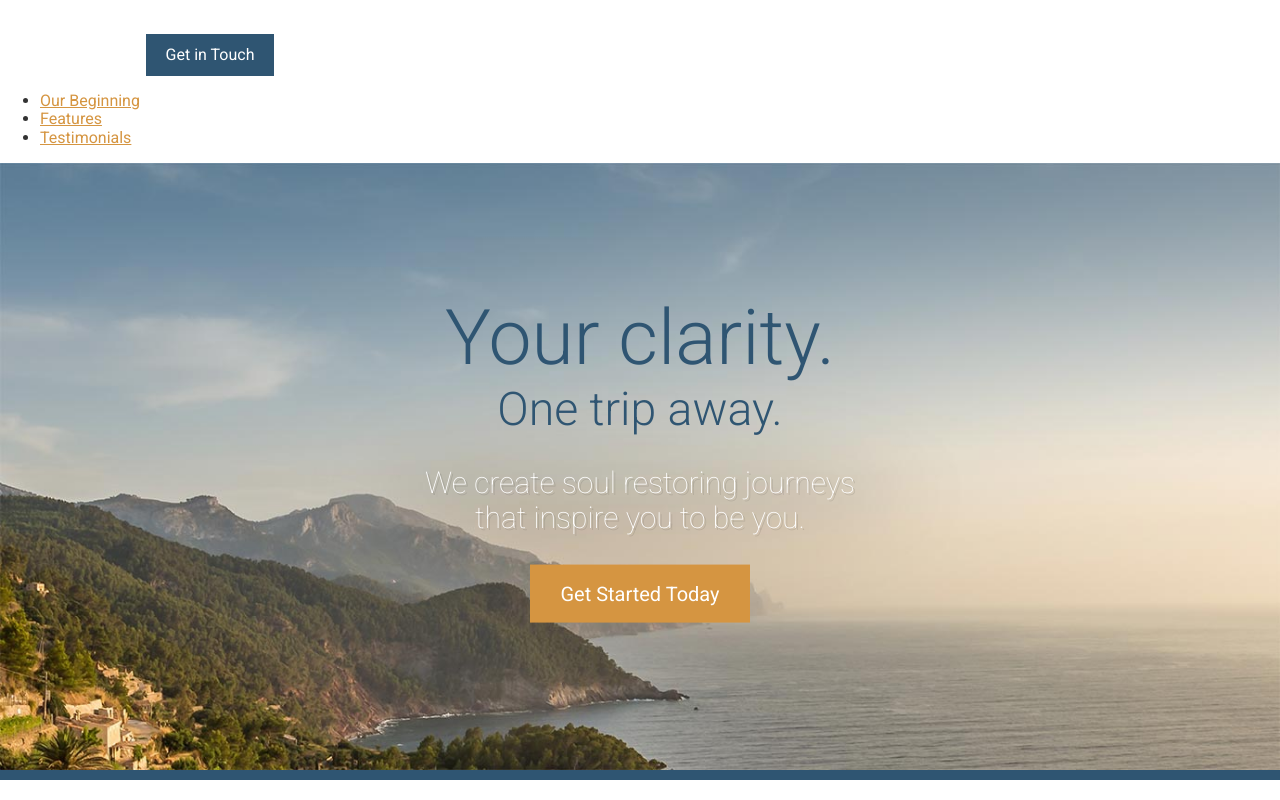
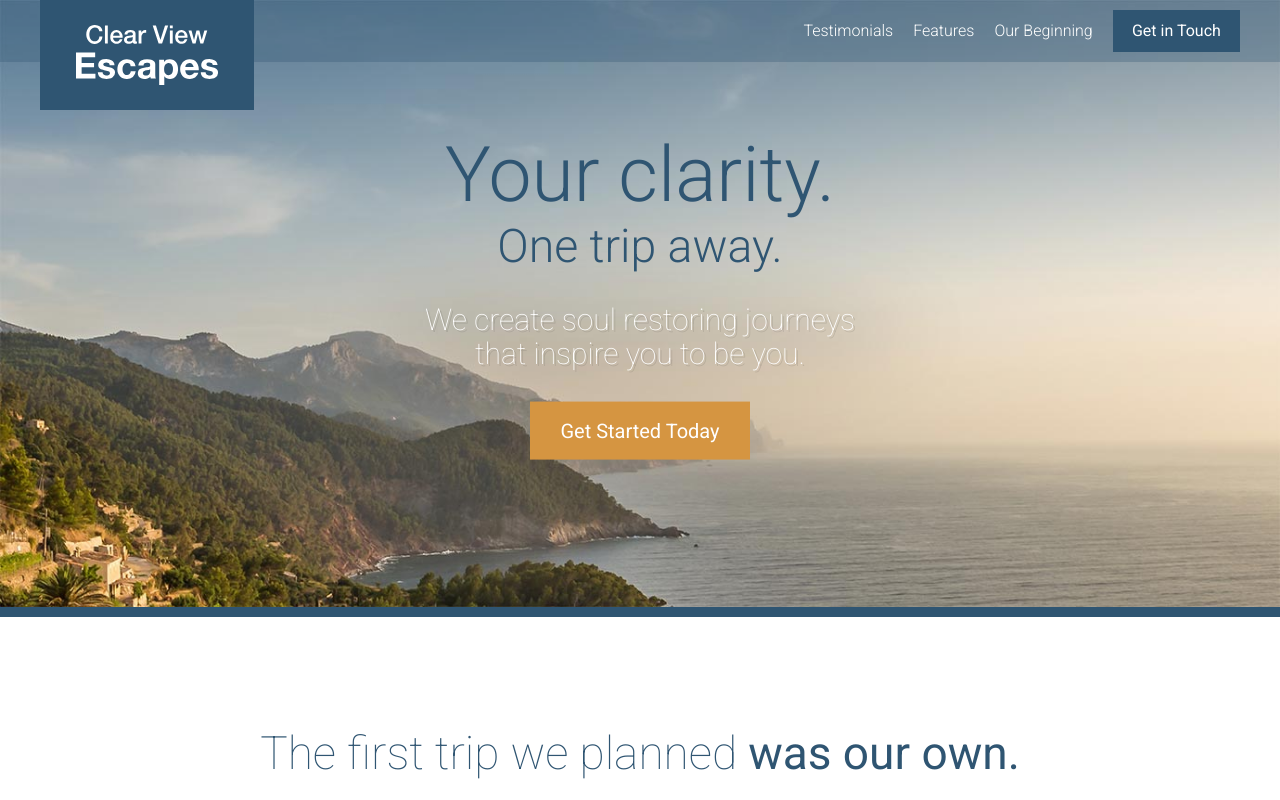
Before and after one commit to chrisgbradley/travel-site, a website: page app/index.html in a window 1280 px wide. Shown: the top 800 px of the page. Drawn offline with Linux system fonts and the light colour scheme.

Commit message:
add responsiveness to header and nav

```diff
--- /dev/null
+++ b/app/assets/styles/modules/_primary-nav.css
@@ -0,0 +1,27 @@
+.primary-nav {
+
+	&--pull-right {
+		float: right;
+	}
+
+	ul {
+		margin: 0;
+		padding: 0;
+
+		@mixin clearFix;
+	}
+
+	li {
+		list-style: none;
+		float: right;
+		padding-right: 20px;
+	}
+
+	a {
+		color: #fff;
+		text-decoration: none;
+		font-weight: 300;
+		padding: 12px 0;
+		display: block;
+	}
+}
--- /dev/null
+++ b/app/assets/styles/modules/_site-header.css
@@ -0,0 +1,54 @@
+.site-header {
+	position: absolute;
+	z-index: 2;
+	width: 100%;
+	padding: 10px 0;
+
+	@mixin atMedium {
+		background-color: rgba($mainBlue, .3);
+	}
+
+	&__logo {
+		position: absolute;
+		top: 0;
+		left: 50%;
+		transform-origin: top;
+		transform: translateX(-50%) scale(.8);
+		background-color: $mainBlue;
+		padding: 25px 36px;
+
+		@mixin atMedium {
+			left: auto;
+			transform: translateX(0);
+		}
+	}
+
+	&__logo__graphic {
+		text-indent: -9999px;
+	}
+
+	&__btn-container {
+		float: right;
+	}
+
+	&__menu-icon {
+		width: 20px;
+		height: 20px;
+		background-color: #fff;
+		position: absolute;
+		top: 10px;
+		right: 10px;
+
+		@mixin atMedium {
+			display: none;
+		}
+	}
+
+	&__menu-content {
+		display: none;
+
+		@mixin atMedium {
+			display: block;
+		}
+	}
+}
--- a/app/assets/styles/styles.css
+++ b/app/assets/styles/styles.css
@@ -14,3 +14,5 @@
 @import "modules/_feature-item";
 @import "modules/_testimonial";
 @import "modules/_site-footer";
+@import "modules/_site-header";
+@import "modules/_primary-nav";
--- a/app/index.html
+++ b/app/index.html
@@ -10,16 +10,27 @@
   <link rel="stylesheet" href="temp/styles/styles.css" />
 </head>
 <body>
-  <header>
-    <img src="assets/images/icons/clear-view-escapes.svg">
+  <header class="site-header">
+    <div class="wrapper">
+      <div class="site-header__logo">
+        <div class="site-header__logo__graphic icon icon--clear-view-escapes">Clear View Escapes</div>
+      </div>
+
+      <div class="site-header__menu-icon"></div>
+
+      <div class="site-header__menu-content">
+        <div class="site-header__btn-container">
           <a class="btn" href="#">Get in Touch</a>
-    <nav>
+        </div>
+        <nav class="primary-nav primary-nav--pull-right">
           <ul>
             <li><a href="#our-beginning">Our Beginning</a></li>
             <li><a href="#features">Features</a></li>
             <li><a href="#testimonials">Testimonials</a></li>
           </ul>
         </nav>
+      </div>
+    </div>
   </header>
 
   <div class="large-hero">
--- a/app/temp/styles/styles.css
+++ b/app/temp/styles/styles.css
@@ -1092,3 +1092,102 @@ a {
 			margin-right: 1.4rem
 	}
 	}
+
+.site-header {
+	position: absolute;
+	z-index: 2;
+	width: 100%;
+	padding: 10px 0;
+}
+
+@media (min-width: 800px) {
+
+.site-header {
+		background-color: rgba(47,85,114, .3)
+}
+	}
+
+.site-header__logo {
+		position: absolute;
+		top: 0;
+		left: 50%;
+		-webkit-transform-origin: top;
+		        transform-origin: top;
+		-webkit-transform: translateX(-50%) scale(.8);
+		        transform: translateX(-50%) scale(.8);
+		background-color: #2f5572;
+		padding: 25px 36px;
+	}
+
+@media (min-width: 800px) {
+
+.site-header__logo {
+			left: auto;
+			-webkit-transform: translateX(0);
+			        transform: translateX(0)
+	}
+	}
+
+.site-header__logo__graphic {
+		text-indent: -9999px;
+	}
+
+.site-header__btn-container {
+		float: right;
+	}
+
+.site-header__menu-icon {
+		width: 20px;
+		height: 20px;
+		background-color: #fff;
+		position: absolute;
+		top: 10px;
+		right: 10px;
+	}
+
+@media (min-width: 800px) {
+
+.site-header__menu-icon {
+			display: none
+	}
+	}
+
+.site-header__menu-content {
+		display: none;
+	}
+
+@media (min-width: 800px) {
+
+.site-header__menu-content {
+			display: block
+	}
+	}
+
+.primary-nav--pull-right {
+		float: right;
+	}
+
+.primary-nav ul {
+		margin: 0;
+		padding: 0;
+	}
+
+.primary-nav ul::after {
+		content: "";
+		clear: both;
+		display: table;
+	}
+
+.primary-nav li {
+		list-style: none;
+		float: right;
+		padding-right: 20px;
+	}
+
+.primary-nav a {
+		color: #fff;
+		text-decoration: none;
+		font-weight: 300;
+		padding: 12px 0;
+		display: block;
+	}
--- a/gulp/tasks/styles.js
+++ b/gulp/tasks/styles.js
@@ -5,10 +5,11 @@ var cssvars = require("postcss-simple-vars");
 var nested = require("postcss-nested");
 var cssImport = require("postcss-import");
 var mixins = require("postcss-mixins");
+var hexrgba = require("postcss-hexrgba");
 
 gulp.task("styles", function() {
 	return gulp.src("./app/assets/styles/styles.css")
-		.pipe(postcss([cssImport, mixins, cssvars, nested, autoprefixer]))
+		.pipe(postcss([cssImport, mixins, cssvars, nested, hexrgba, autoprefixer]))
 		.on("error", function(error) {
 			console.log(error.toString());
 			this.emit("end")
--- a/package.json
+++ b/package.json
@@ -28,7 +28,7 @@
     "gulp-uglify": "3.0.0",
     "gulp-usemin": "0.3.28",
     "gulp-watch": "^4.3.11",
-    "postcss-hexrgba": "1.0.0",
+    "postcss-hexrgba": "^1.0.0",
     "postcss-import": "^11.0.0",
     "postcss-mixins": "^6.2.0",
     "postcss-nested": "^2.1.2",
```
Also changed, not shown: 1 other file. Lines whose indentation alone changed are shown as unchanged.
